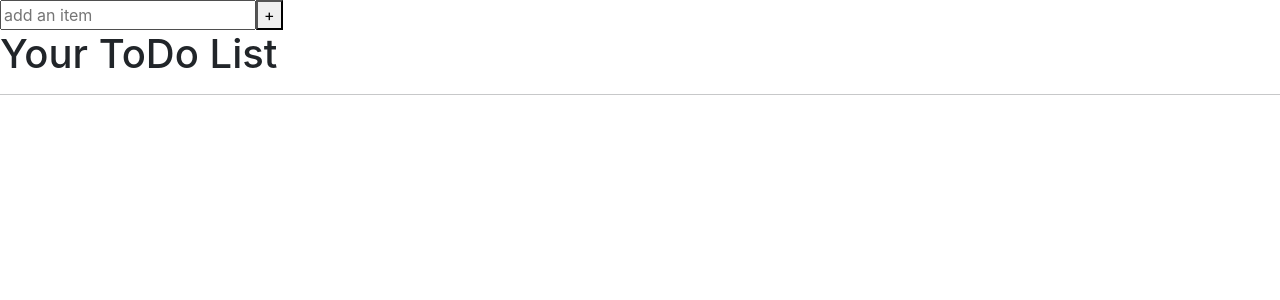
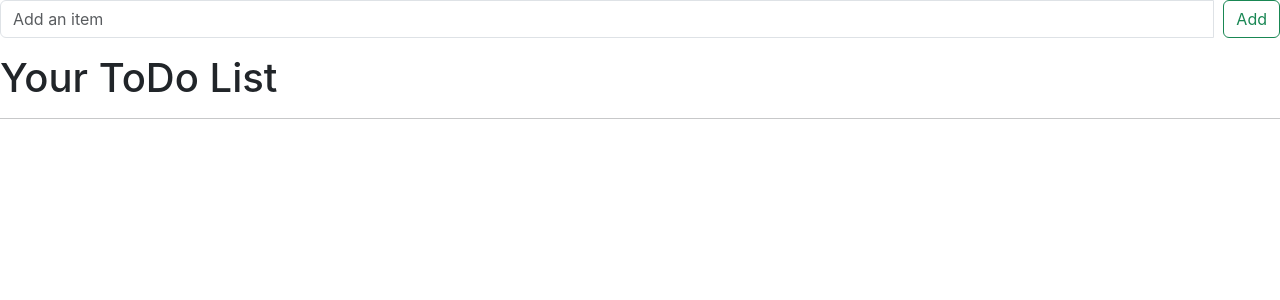
Before and after one commit to Darshan016/ToDo-List-App, a React (Create React App) app in the folder todo-list/: page / in a window 1280 px wide. Shown: the top 300 px of the page. Built offline with nearby package versions, Linux system fonts and the light colour scheme.

Commit message:
added the desired bootstrap classes

```diff
--- a/todo-list/src/components/TodoInput.js
+++ b/todo-list/src/components/TodoInput.js
@@ -1,22 +1,49 @@
-import React from 'react'
-import { useState } from 'react'
+import React, { useState } from 'react';
 
 function TodoInput(props) {
-    const [InputText, setInputText] = useState('');
-    const handleEnterPress=(e)=>{
-        if(e.keyCode===13){
-            props.addList(InputText)
-            setInputText("")
-        }
+  const [InputText, setInputText] = useState('');
+
+  const handleEnterPress = (e) => {
+    if (e.keyCode === 13) {
+      e.preventDefault();
+      if (InputText.trim() !== '') {
+        props.addList(InputText);
+        setInputText('');
+      }
     }
+  }
+
+  const handleAddClick = (e) => {
+    e.preventDefault();
+    if (InputText.trim() !== '') {
+      props.addList(InputText);
+      setInputText('');
+    }
+  }
+
   return (
-    <div className='input-container'>
-        <input type='text' value={InputText} className='input-box-todo' placeholder='add an item' onChange={e=>{setInputText(e.target.value)}} onKeyDown={handleEnterPress}/>
-
-        <button className='add-btn' onClick={()=>{props.addList(InputText)
-        setInputText("")}}>+</button>
+    <div className="input-container text-center">
+      <div className="input-group mb-3">
+        <input
+          type="text"
+          value={InputText}
+          className="form-control input-box-todo"
+          placeholder="Add an item"
+          onChange={e => setInputText(e.target.value)}
+          onKeyDown={handleEnterPress}
+        />
+        <div className="input-group-append">
+          <button
+            className="btn btn-outline-success"
+            onClick={handleAddClick}
+            style={{ marginLeft: '10px' }}
+          >
+            Add
+          </button>
+        </div>
+      </div>
     </div>
-  )
+  );
 }
 
-export default TodoInput
+export default TodoInput;
```
